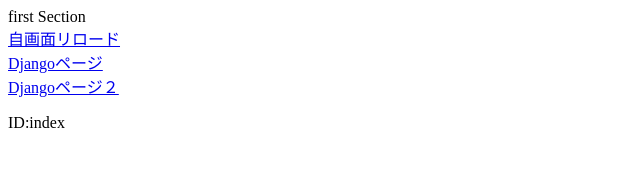
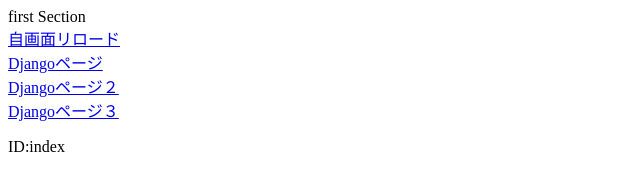
Before and after one commit to TM-59/TM-59.github.io, a plain HTML site: page index.html in a window 1280 px wide. Shown: the whole page, without its empty margins (0-640 px from the left). Drawn offline with Linux system fonts and the light colour scheme.

Commit message:
message20230917

```diff
--- a/index.html
+++ b/index.html
@@ -11,6 +11,7 @@
     <div><a href="https://tm-59.github.io/index.html/">自画面リロード</a></div>
     <div><a href="http://www.tmi00advance.com/index_django.html/">Djangoページ</a></div>
     <div><a href="http://157.7.203.1/index_django.html/">Djangoページ２</a></div>
+    <div><a href="https://tm-59.github.io/index_django.html/">Djangoページ３</a></div>
     <!--<div><a href="https://tm-59.github.io/TM-59/">URL_test2</a></div>
     <div><a href="https://tm-59.github.io/TM-59/">URL_test2</a></div>-->
 </section>
```
